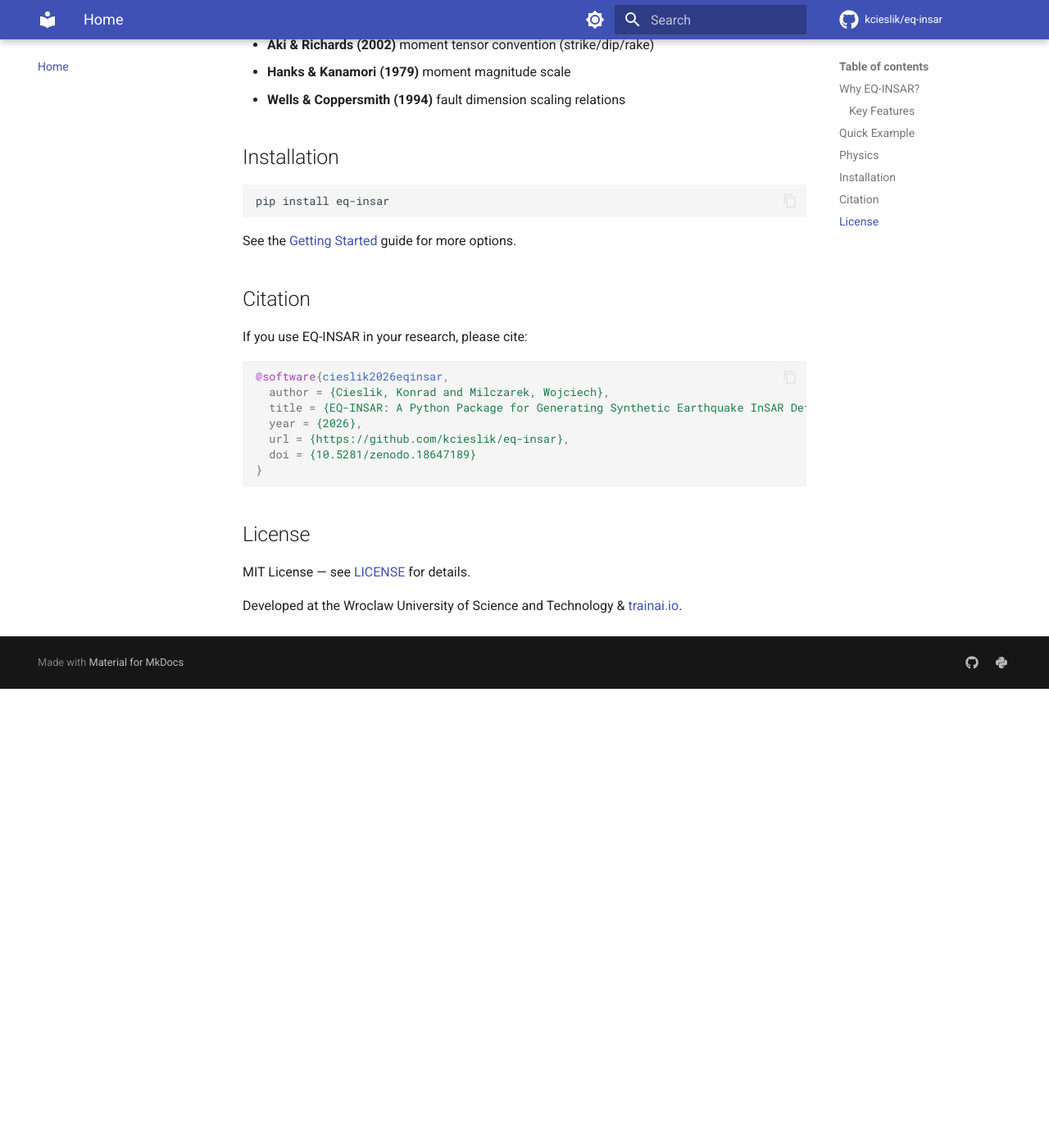
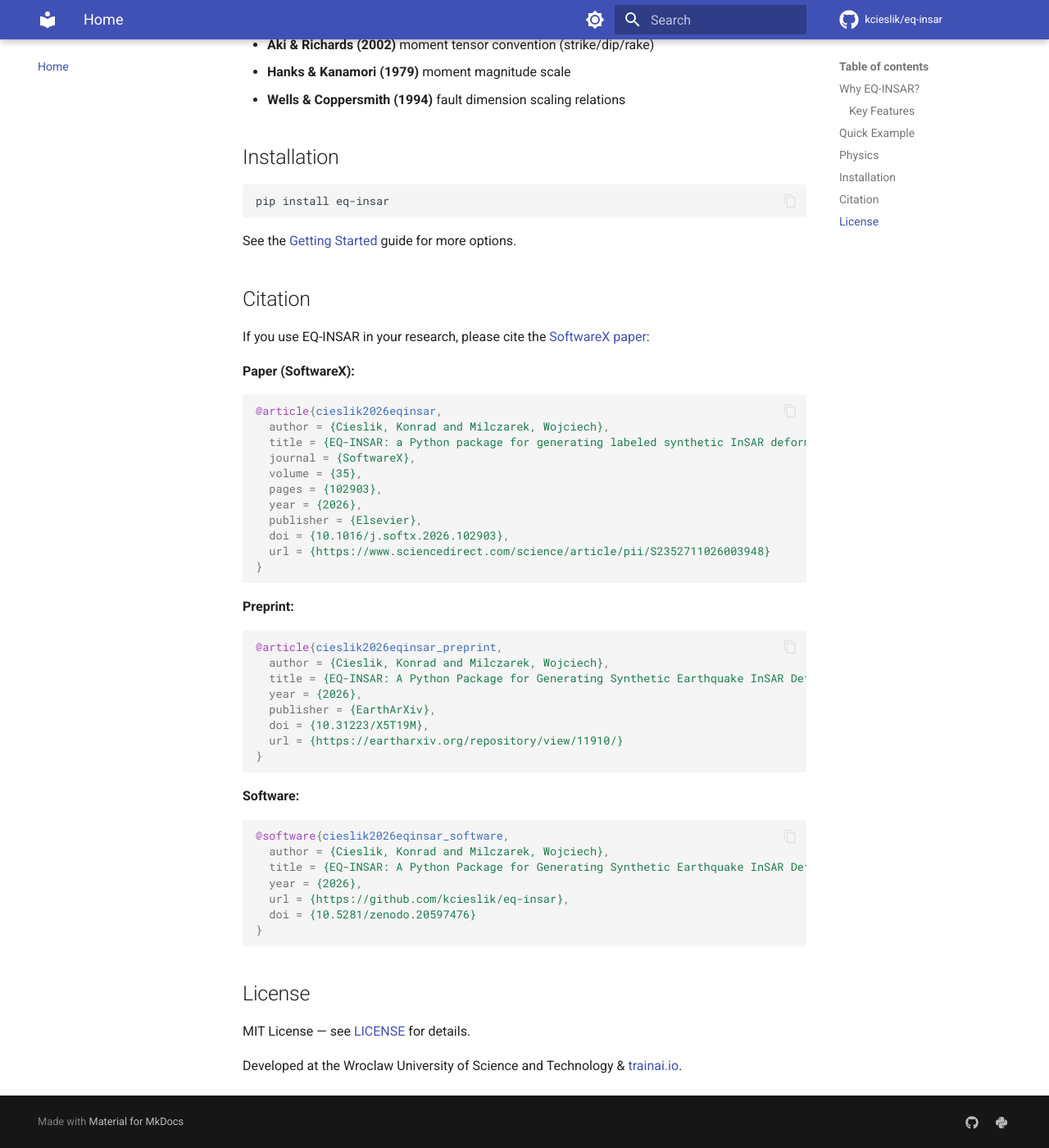
Before and after one commit to kcieslik/eq-insar, an MkDocs documentation site: the page built from docs/index.md, in a window 1280 px wide and 1400 px high, scrolled down 1497 px. Shown: the whole window at 82% size. Built offline with MkDocs 1.6.1 and Material for MkDocs 9.7.7, drawn with Linux system fonts in a browser that asks for light colours; comment, search, counter and statistics services are not loaded; before the commit the page ends 2337 px from its top, so only the background shows below that.

Commit message:
Add SoftwareX paper citation and unify DOIs

````diff
--- a/docs/index.md
+++ b/docs/index.md
@@ -7,7 +7,9 @@ A lightweight, physics-based forward model for generating synthetic InSAR surfac
 [![Python 3.8+](https://img.shields.io/badge/python-3.8+-blue.svg)](https://www.python.org/downloads/)
 [![License: MIT](https://img.shields.io/badge/License-MIT-yellow.svg)](https://opensource.org/licenses/MIT)
 [![PyPI](https://img.shields.io/pypi/v/eq-insar.svg)](https://pypi.org/project/eq-insar/)
-[![DOI](https://zenodo.org/badge/1147152431.svg)](https://doi.org/10.5281/zenodo.18647189)
+[![SoftwareX](https://img.shields.io/badge/SoftwareX-10.1016%2Fj.softx.2026.102903-orange)](https://doi.org/10.1016/j.softx.2026.102903)
+[![DOI](https://zenodo.org/badge/DOI/10.5281/zenodo.20597476.svg)](https://doi.org/10.5281/zenodo.20597476)
+[![EarthArXiv](https://img.shields.io/badge/EarthArXiv-10.31223%2FX5T19M-blue)](https://doi.org/10.31223/X5T19M)
 
 ---
 
@@ -62,15 +64,46 @@ See the [Getting Started](getting-started.md) guide for more options.
 
 ## Citation
 
-If you use EQ-INSAR in your research, please cite:
+If you use EQ-INSAR in your research, please cite the [SoftwareX paper](https://www.sciencedirect.com/science/article/pii/S2352711026003948):
+
+**Paper (SoftwareX):**
 
 ```bibtex
-@software{cieslik2026eqinsar,
+@article{cieslik2026eqinsar,
+  author = {Cieslik, Konrad and Milczarek, Wojciech},
+  title = {EQ-INSAR: a Python package for generating labeled synthetic InSAR deformation data from earthquakes},
+  journal = {SoftwareX},
+  volume = {35},
+  pages = {102903},
+  year = {2026},
+  publisher = {Elsevier},
+  doi = {10.1016/j.softx.2026.102903},
+  url = {https://www.sciencedirect.com/science/article/pii/S2352711026003948}
+}
+```
+
+**Preprint:**
+
+```bibtex
+@article{cieslik2026eqinsar_preprint,
+  author = {Cieslik, Konrad and Milczarek, Wojciech},
+  title = {EQ-INSAR: A Python Package for Generating Synthetic Earthquake InSAR Deformation Data},
+  year = {2026},
+  publisher = {EarthArXiv},
+  doi = {10.31223/X5T19M},
+  url = {https://eartharxiv.org/repository/view/11910/}
+}
+```
+
+**Software:**
+
+```bibtex
+@software{cieslik2026eqinsar_software,
   author = {Cieslik, Konrad and Milczarek, Wojciech},
   title = {EQ-INSAR: A Python Package for Generating Synthetic Earthquake InSAR Deformation Data},
   year = {2026},
   url = {https://github.com/kcieslik/eq-insar},
-  doi = {10.5281/zenodo.18647189}
+  doi = {10.5281/zenodo.20597476}
 }
 ```
 
--- a/docs/llms.txt
+++ b/docs/llms.txt
@@ -26,7 +26,8 @@ pip install eq-insar
 - API Reference: https://kcieslik.github.io/eq-insar/api/generators/
 - Source Code: https://github.com/kcieslik/eq-insar
 - PyPI: https://pypi.org/project/eq-insar/
-- DOI: https://doi.org/10.5281/zenodo.18647189
+- Paper (SoftwareX): https://doi.org/10.1016/j.softx.2026.102903
+- Software DOI (Zenodo): https://doi.org/10.5281/zenodo.20597476
 
 ## Quick Example
 
--- a/docs/overrides/main.html
+++ b/docs/overrides/main.html
@@ -33,7 +33,20 @@
   ],
   "applicationCategory": "Scientific/Engineering",
   "runtimePlatform": "Python 3.8+",
-  "operatingSystem": "OS Independent"
+  "operatingSystem": "OS Independent",
+  "identifier": "https://doi.org/10.5281/zenodo.20597476",
+  "citation": {
+    "@type": "ScholarlyArticle",
+    "name": "EQ-INSAR: a Python package for generating labeled synthetic InSAR deformation data from earthquakes",
+    "author": [
+      {"@type": "Person", "name": "Konrad Cieslik"},
+      {"@type": "Person", "name": "Wojciech Milczarek"}
+    ],
+    "isPartOf": {"@type": "Periodical", "name": "SoftwareX"},
+    "datePublished": "2026",
+    "identifier": "https://doi.org/10.1016/j.softx.2026.102903",
+    "url": "https://www.sciencedirect.com/science/article/pii/S2352711026003948"
+  }
 }
 </script>
 {% endblock %}
--- a/pyproject.toml
+++ b/pyproject.toml
@@ -80,6 +80,7 @@ Homepage = "https://github.com/kcieslik/eq-insar"
 Repository = "https://github.com/kcieslik/eq-insar"
 Documentation = "https://kcieslik.github.io/eq-insar/"
 Issues = "https://github.com/kcieslik/eq-insar/issues"
+Paper = "https://doi.org/10.1016/j.softx.2026.102903"
 
 [tool.setuptools]
 package-dir = {"" = "src"}
````
Also changed, not shown: README.md (+19 -2 lines), 1 other file.
